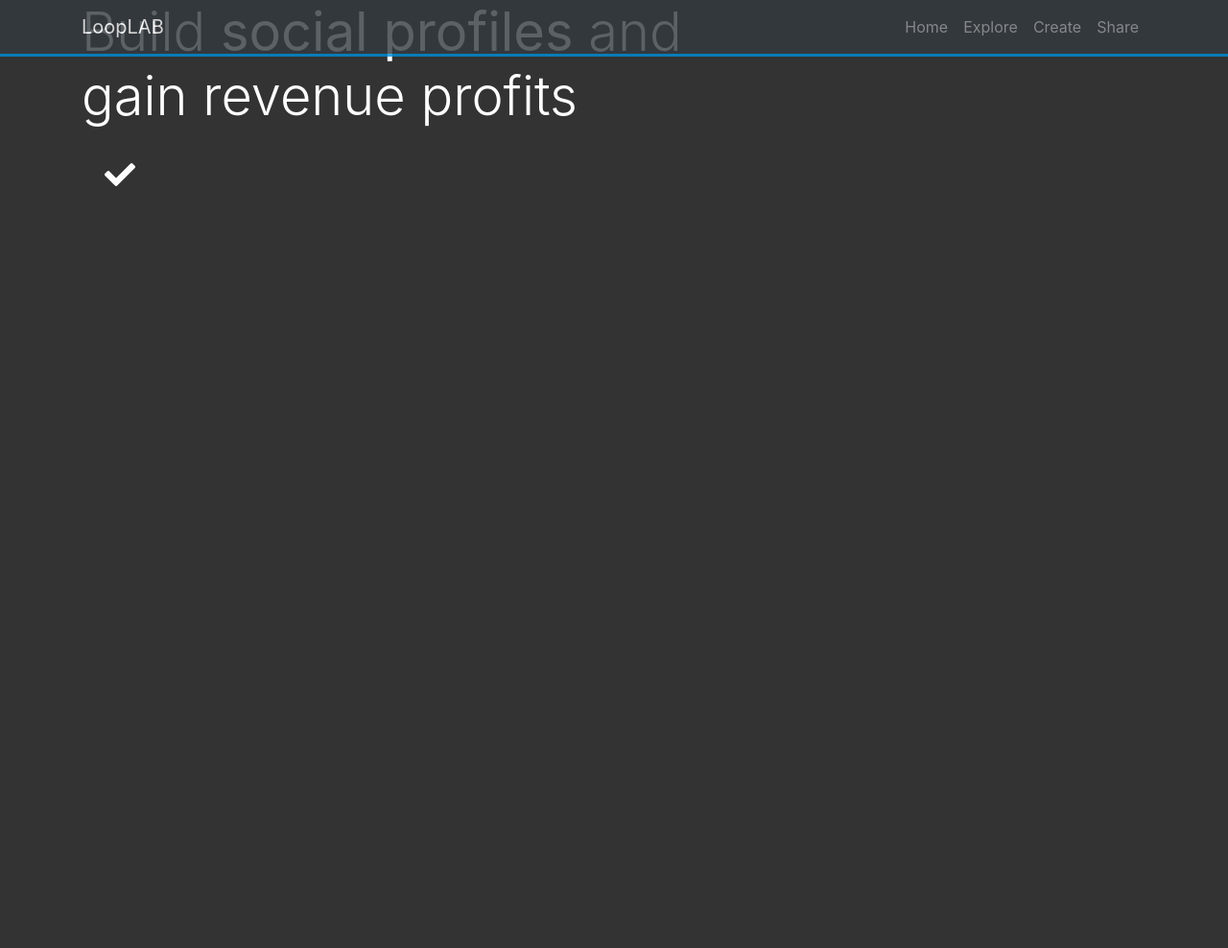
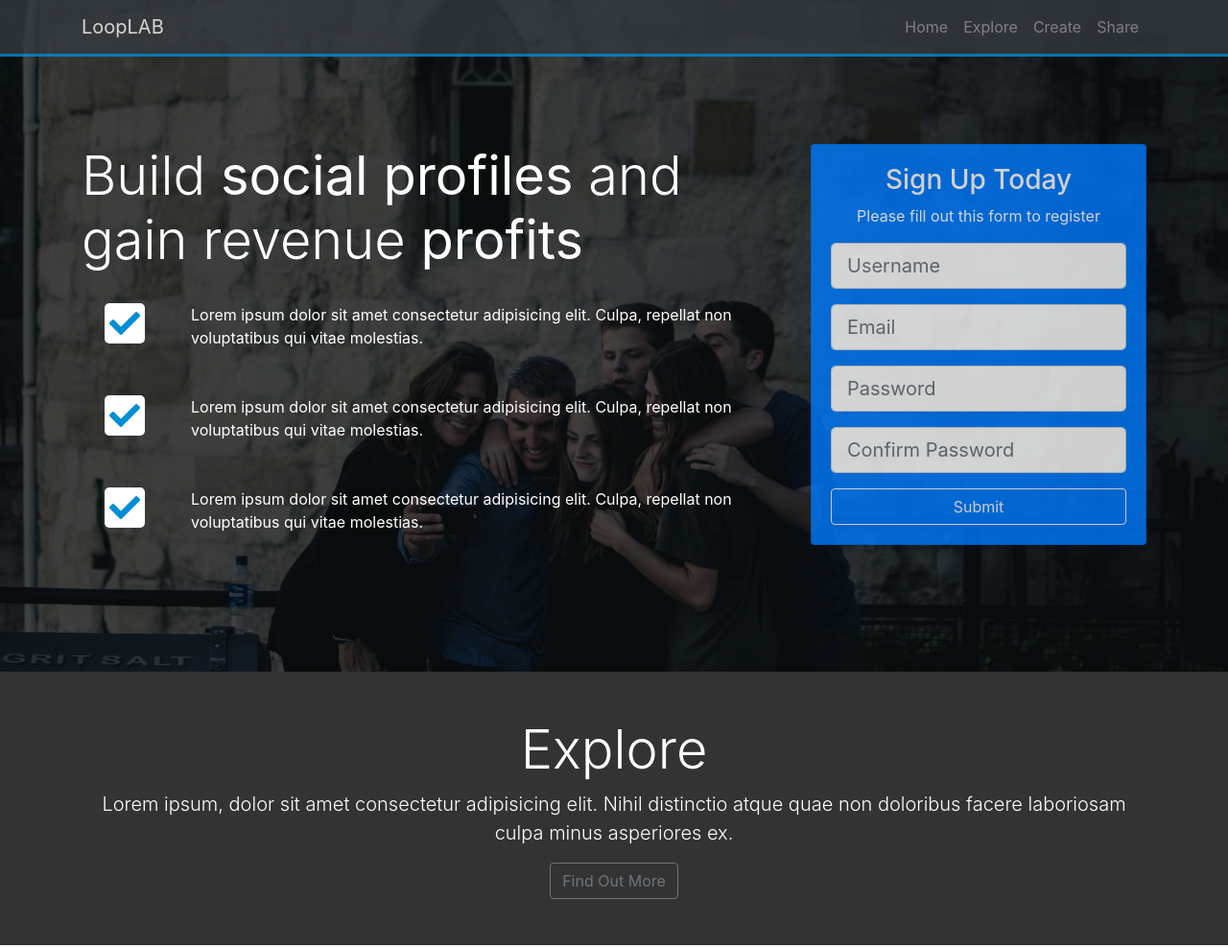
Before and after one commit to ethanlmaoi/bootstrap-projects, a plain HTML site: page LoopLab/index.html in a window 1280 px wide. Shown: the top 988 px of the page at 96% size. Before the commit the page ends 800 px from the top, so only its background shows below. Drawn offline with nearby package versions, Linux system fonts and the light colour scheme.

```diff
--- a/LoopLab/css/style.css
+++ b/LoopLab/css/style.css
@@ -7,3 +7,35 @@ body {
     border-bottom: #008ed6 3px solid;
     opacity: 0.8;
 }
+
+#home-section {
+    background: url(../img/home.jpg);
+    background-repeat: no-repeat;
+    background-size: cover;
+    background-attachment: fixed;
+    min-height: 700px;
+}
+
+#home-section .dark-overlay {
+    position: absolute;
+    top: 0;
+    left: 0;
+    width: 100%;
+    min-height: 700px;
+    background: rgba(0,0,0,0.7);
+}
+
+#home-section .home-inner {
+    padding-top: 150px;
+}
+
+#home-section .card-form {
+    opacity: 0.8;
+}
+
+#home-section .fas {
+    color: #008ed6;
+    background: #fff;
+    padding: 5px;
+    border-radius: 5px;
+}
--- a/LoopLab/index.html
+++ b/LoopLab/index.html
@@ -19,7 +19,7 @@
   <div class="container">
     <a href="index.html" class="navbar-brand">LoopLAB</a>
     <button class="navbar-toggler" data-toggle="collapse" data-target="#navbarCollapse">
-      <span class="navbar-toggle-icon"></span>
+      <span class="navbar-toggler-icon"></span>
     </button>
     <div class="collapse navbar-collapse" id="navbarCollapse">
       <ul class="navbar-nav ml-auto">
@@ -46,12 +46,56 @@
     <div class="home-inner container">
       <div class="row">
         <div class="col-lg-8 d-none d-lg-block">
-          <h1 class="display-4">Build <strong>social profiles</strong> and gain revenue </strong>profits</strong></h1>
+          <h1 class="display-4">Build <strong>social profiles</strong> and gain revenue <strong>profits</strong></h1>
           <div class="d-flex">
-            <div class="p-4 align-self start">
+            <div class="p-4 align-self-start">
               <i class="fas fa-check fa-2x"></i>
             </div>
+            <div class="p-4 align-self-end">
+              Lorem ipsum dolor sit amet consectetur adipisicing elit. Culpa, repellat non voluptatibus qui vitae molestias.
+            </div>
+          </div>
 
+          <div class="d-flex">
+            <div class="p-4 align-self-start">
+              <i class="fas fa-check fa-2x"></i>
+            </div>
+            <div class="p-4 align-self-end">
+              Lorem ipsum dolor sit amet consectetur adipisicing elit. Culpa, repellat non voluptatibus qui vitae molestias.
+            </div>
+          </div>
+
+          <div class="d-flex">
+            <div class="p-4 align-self-start">
+              <i class="fas fa-check fa-2x"></i>
+            </div>
+            <div class="p-4 align-self-end">
+              Lorem ipsum dolor sit amet consectetur adipisicing elit. Culpa, repellat non voluptatibus qui vitae molestias.
+            </div>
+          </div>
+        </div>
+
+        <div class="col-lg-4">
+          <div class="card bg-primary text-center card-form">
+            <div class="card-body">
+              <h3>Sign Up Today</h3>
+              <p>Please fill out this form to register</p>
+              <form>
+                <div class="form-group">
+                  <input type="text" class="form-control form-control-lg" placeholder="Username">
+                </div>
+                <div class="form-group">
+                    <input type="text" class="form-control form-control-lg" placeholder="Email">
+                </div>
+                <div class="form-group">
+                    <input type="text" class="form-control form-control-lg" placeholder="Password">
+                </div>
+                <div class="form-group">
+                    <input type="text" class="form-control form-control-lg" placeholder="Confirm Password">
+                </div>
+                <input type="submit" value="Submit" class="btn btn-outline-light btn-block">
+              </form>
+            </div>
           </div>
         </div>
       </div>
@@ -59,6 +103,37 @@
   </div>
 </header>
 
+<!-- EXPLORE HEAD -->
+<section id="explore-head-section">
+  <div class="container">
+   <div class="row">
+     <div class="col text-center py-5">
+       <h1 class="display-4">Explore</h1>
+       <p class="lead">Lorem ipsum, dolor sit amet consectetur adipisicing elit. Nihil distinctio atque quae non doloribus facere laboriosam culpa minus asperiores ex.</p>
+        <a href="#" class="btn btn-outline-secondary">Find Out More</a>
+      </div>
+   </div>
+  </div>
+</section>
+
+<!-- EXPLORE HEAD -->
+
+<section id="explore-section" class="bg-light text-muted py-5">
+  <div class="container">
+    <div class="row">
+      <div class="col-md-6">
+        <img src="img/explore-section1.jpg" alt="" class="img-fluid mb-3 rounded-circle">
+      </div>
+      <div class="col-md-6">
+        <h3>Explore & Connect</h3>
+        <p>Lorem ipsum dolor sit amet consectetur adipisicing elit. Voluptates, adipisci praesentium? Veritatis possimus nesciunt accusamus maiores in eum enim officia?</p>
+        <div class="d-flex">
+
+        </div>
+      </div>
+    </div>
+  </div>
+</section>
 
   <script src="http://code.jquery.com/jquery-3.3.1.min.js" integrity="sha256-FgpCb/KJQlLNfOu91ta32o/NMZxltwRo8QtmkMRdAu8="
     crossorigin="anonymous"></script>
```
Also changed, not shown: LoopLab/img/create-section1.jpg (added), LoopLab/img/explore-section1.jpg (added), LoopLab/img/home.jpg (added), LoopLab/img/share-section1.jpg (added).
